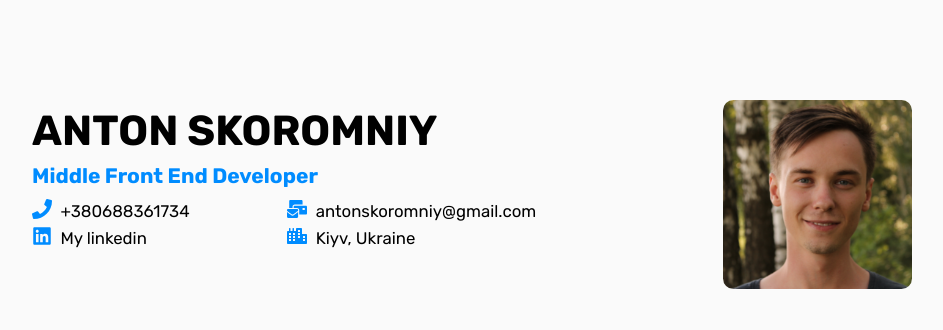
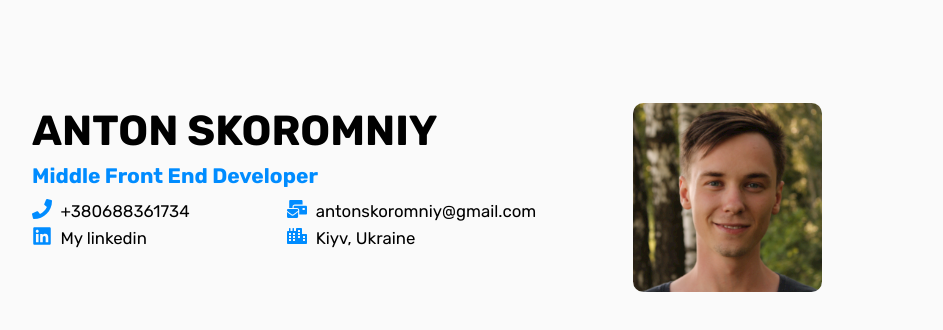
Before and after one commit to antonskr/anton.skoromniy.cv, a React (Create React App) app: page / in a window 1280 px wide. Shown: the top 330 px of the page, without its empty margins (168-1111 px from the left). Built offline with nearby package versions, Linux system fonts and the light colour scheme.

Commit message:
Added filter effect for (MyPhoto)

```diff
--- a/src/Components/Ui/MyPhoto/MyPhoto.module.scss
+++ b/src/Components/Ui/MyPhoto/MyPhoto.module.scss
@@ -1,8 +1,32 @@
 .photo {
 
+  position: relative;
+  width: 9em;
+  height: 9em;
+  filter: url('#svg_filter');
+  transform: translateY(-100%) scale(0.5);
+  opacity: 0;
+  animation-name: move;
+  animation-duration: 1s;
+  animation-fill-mode: forwards;
+  transition: 200ms;
+
+  @keyframes move {
+    0% {
+      transform: translateY(-100%) scale(0.5);
+      opacity: 0;
+    }
+
+    100% {
+      transform: translateY(0%) scale(1);
+      opacity: 1;
+    }
+  }
+
   & > img {
-    width: 9em;
-    height: 9em;
+    position: absolute;
+    width: 100%;
+    height: 100%;
     border-radius: 0.5em;
     object-fit: cover;
   }
--- a/src/Components/Ui/MyPhoto/MyPhoto.tsx
+++ b/src/Components/Ui/MyPhoto/MyPhoto.tsx
@@ -4,9 +4,20 @@ import styles from './MyPhoto.module.scss'
 
 const MyPhoto = () => {
     return (
-        <div className={styles.photo}>
-            <img src={Photo} alt="photo"/>
-        </div>
+        <>
+            <div className={styles.photo}>
+                <img src={Photo} alt="photo"/>
+            </div>
+            <svg width={0} height={0}>
+                <filter id={'svg_filter'}>
+                    <feTurbulence baseFrequency={0} numOctaves={1}>
+                        <animate attributeName={'baseFrequency'} dur={'1s'} values={'0.04;0'}/>
+                    </feTurbulence>
+                    <feDisplacementMap scale={5} in={'SourceGraphic'}/>
+                </filter>
+            </svg>
+        </>
+
     )
 }
 
```
